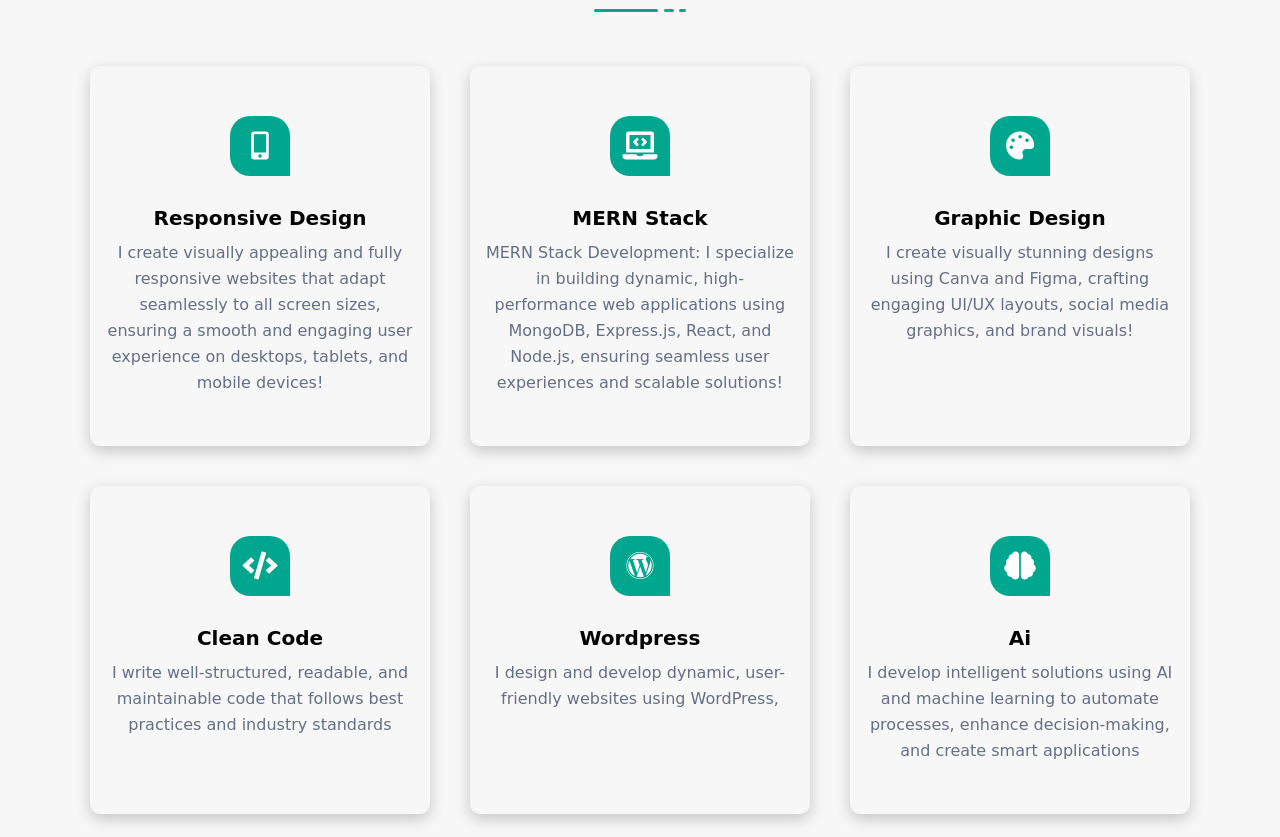
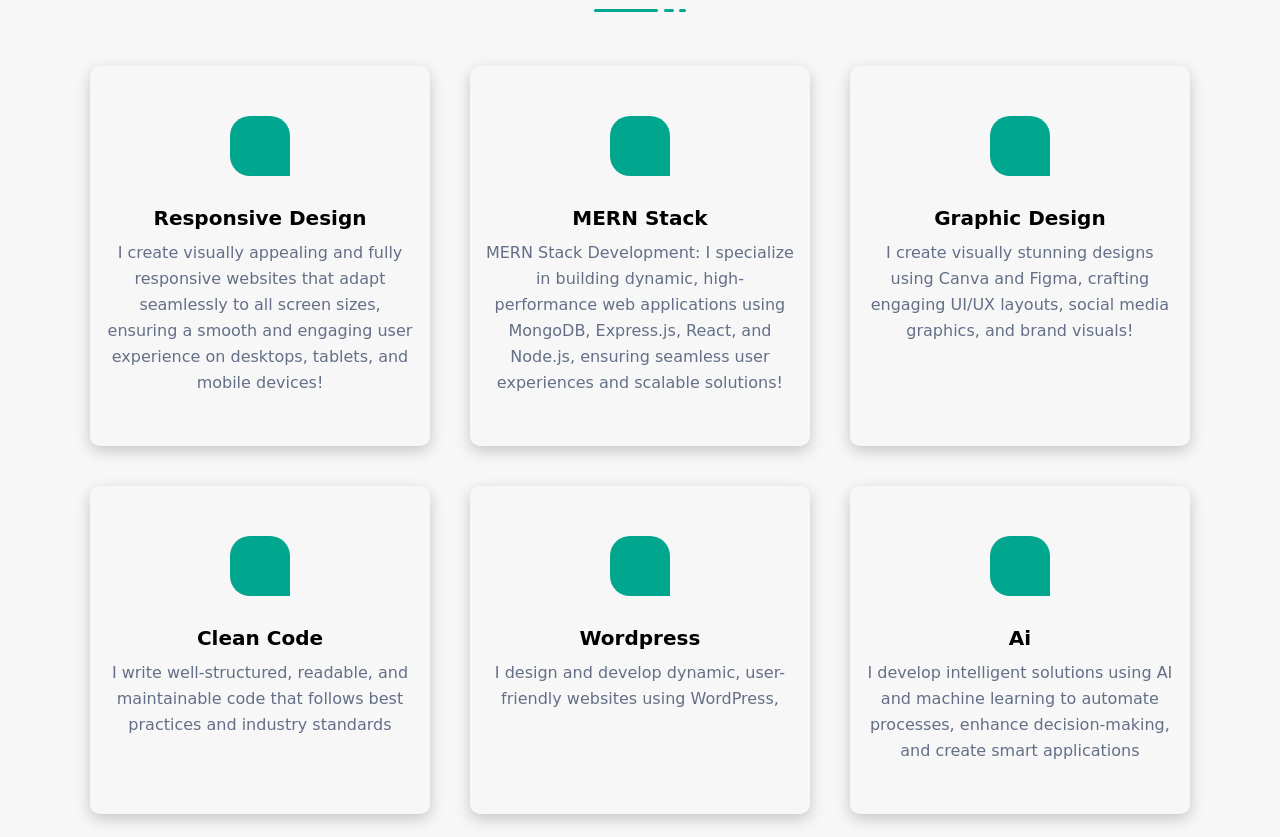
Before and after one commit to tariqalibhai/tariq_portfolio, a plain HTML site: page index.html in a window 1280 px wide. Shown: the part 1876-2713 px from the top of the page. Drawn offline with Linux system fonts and the light colour scheme.

Commit message:
Update index.html
css changes

```diff
--- a/index.html
+++ b/index.html
@@ -6,7 +6,7 @@
     <meta name="viewport" content="width=device-width, initial-scale=1.0">
     <title>Tariq Portfolio</title>
     <!--===== Font Awesome =====-->
-    <link rel="stylesheet" href="https://cdnjs.cloudflare.com/ajax/libs/font-awesome/5.15.4/css/all.min.css">
+<!--     <link rel="stylesheet" href="https://cdnjs.cloudflare.com/ajax/libs/font-awesome/5.15.4/css/all.min.css"> -->
     <!--===== Main CSS =====-->
     <link rel="stylesheet" href="css/style.css">
 </head>
```
